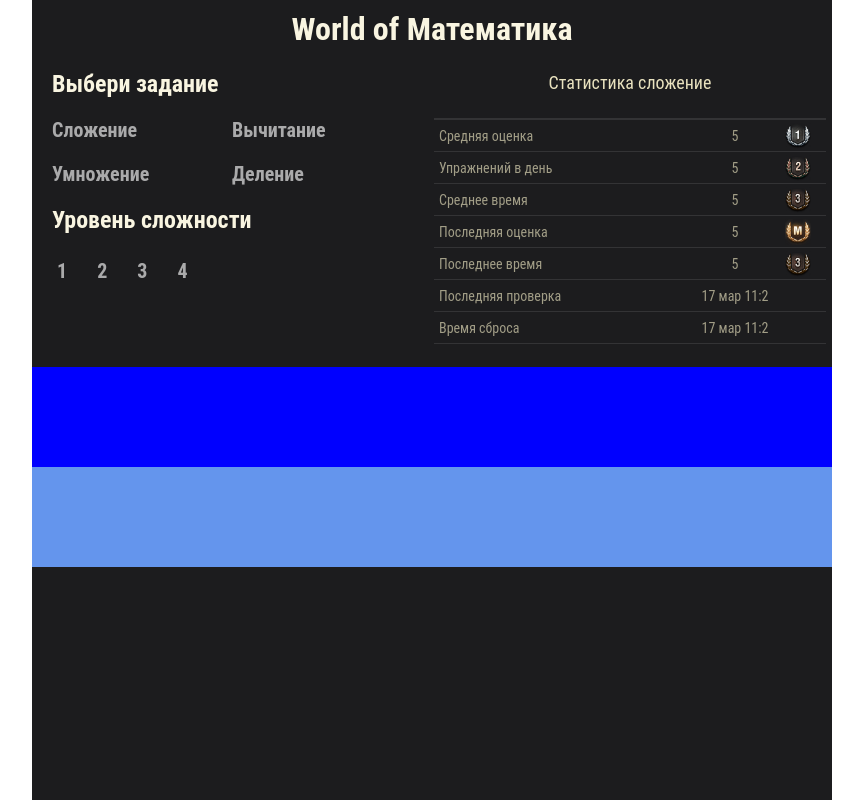
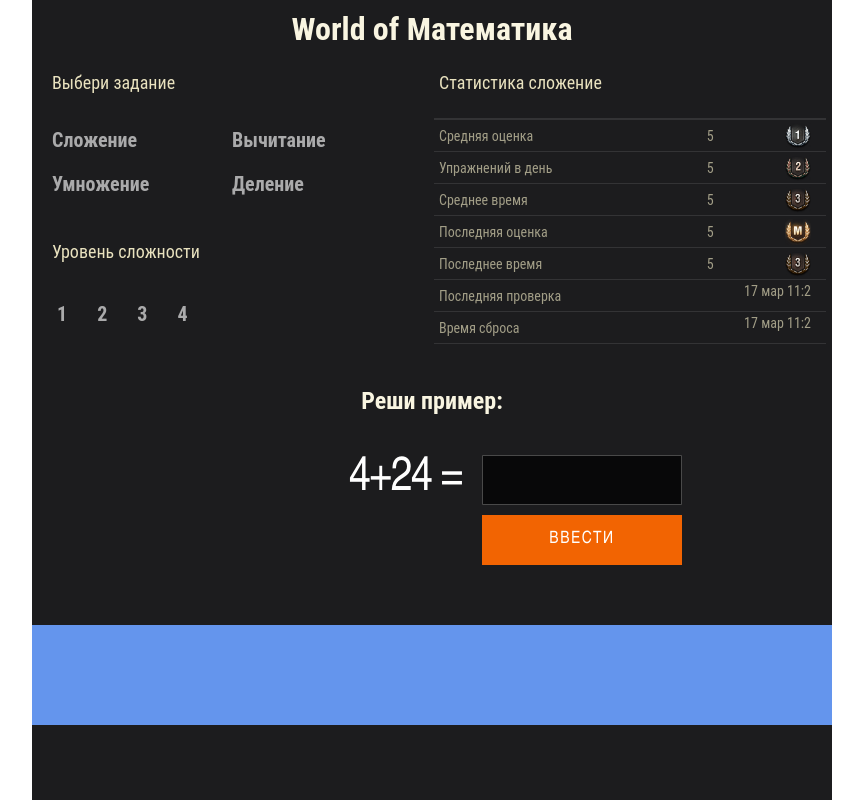
Before and after one commit to DenisDorogov/mathematics, a plain HTML site: page public/index.html in a window 1280 px wide. Shown: the whole page, without its empty margins (208-1071 px from the left). Drawn offline with Linux system fonts and the light colour scheme.

Commit message:
Fill block-question. Edited styles. Not complited. Need center the content

```diff
--- a/public/css/style.css
+++ b/public/css/style.css
@@ -10,7 +10,7 @@
 
 .container {
     max-width: 800px;
-    height: 100vh;
+    min-height: 100vh;
     margin: 0px auto;
     background-color: #1C1C1E;
     font-family: "Roboto Condensed","Arial Narrow",Arial,sans-serif;
@@ -21,6 +21,7 @@ header {
     text-align: center;
     height: 50px;
     padding-top: 10px;
+    min-width: 400px;
 }
 
 .block-choice {
@@ -44,6 +45,11 @@ header {
 
 .choice h2 {
     margin: 10px;
+    font-size: 18px;
+    font-weight: 400;
+    line-height: 25px;
+    color: #e9e2bf;
+    margin: 10px 10px 23px;
 }
 
 .choice-course {
@@ -54,8 +60,8 @@ header {
     flex-wrap: wrap;
 }
 
-.choice-course-row {
-    /* margin-left: 10px; */
+.choice-course-row:nth-child(3) {
+    margin-bottom: 23px;
 }
 
 .choice-course li {
@@ -165,7 +171,7 @@ header {
     /* min-width: 400px; */
     min-height: 200px;
     background-color: #1C1C1E;
-    text-align: center;
+    /* text-align: center; */
 }
 
 .statistic h2 {
@@ -173,7 +179,7 @@ header {
     font-weight: 400;
     line-height: 25px;
     color: #e9e2bf;
-    margin: 10px auto 23px;
+    margin: 10px 5px 23px;
 }
 
 .statistic ul {
@@ -213,7 +219,8 @@ header {
 }
 
 .statistic ul li span:nth-child(2) {
-    min-width: 80px;
+    min-width: 40px;
+    margin-right: 10%;
 }
 
 .statistic ul li span:nth-child(3) {
@@ -243,9 +250,101 @@ header {
 
 
 .block-question {
-    background-color: blue;
+    padding: 20px 10%;
     min-height: 100px;
+    text-align: center;
+    display: flex;
+    flex-direction: column;
+    justify-content: center;
+    margin: 0 auto;
 }
+
+.question {
+    display: flex;
+    flex-wrap: wrap;
+    margin: 40px auto;
+    max-width: 500px;
+    justify-content: flex-end;
+    /* padding-right: 10%; */
+}
+
+.question-text {
+    font-family: "WarheliosBold_Web","Arial Narrow",Tahoma,arial,sans-serif;
+    color: #fff;
+    font-size: 48px;
+    line-height: 50px;
+    font-weight: normal;
+    letter-spacing: -1.6px;
+    text-transform: uppercase;
+
+    margin-right: 20px;
+}
+
+.question-input {
+    height: 50px;
+    font-size: 17px;
+    text-align: center;
+    text-transform: uppercase;
+
+    font-family: "WarheliosRegular_Web","Arial Narrow",Tahoma,arial,sans-serif;
+    background: rgba(0,0,0,0.7);
+    border: solid 1px rgba(102,102,102,0.7);
+    border-radius: 1px;
+    box-sizing: border-box;
+    color: #666;
+    font-size: 48px;
+    line-height: 48px;
+    height: 50px;
+    width: 30%;
+    min-width: 200px;
+    padding: 12px 20px;
+    opacity: 1;
+    transition: background-color .2s,border-color .2s,color .2s;
+
+    margin-bottom: 10px;
+}
+
+.question-button {
+    font-family: WarheliosBold_Web,Arial Narrow,Tahoma,arial,sans-serif;
+    background-color: #f26402;
+    border: none;
+    color: #fff;
+    cursor: pointer;
+    display: inline-block;
+    box-sizing: border-box;
+    padding: 0 27px;
+    height: 35px;
+    position: relative;
+    font-size: 13px;
+    line-height: 35px;
+    text-align: center;
+    vertical-align: middle;
+    letter-spacing: 1.5px;
+    text-transform: uppercase;
+    transition: color .2s,width .2s,font-size .2s,background-color .2s;
+
+    padding: 0 46px;
+    height: 50px;
+    font: 17px WarheliosBold_Web,Arial Narrow,Tahoma,arial,sans-serif;
+    line-height: 50px;
+    width: 200px;
+    margin-left: 10px;
+}
+
+.question-button:hover {
+    background-color: #f78c03;
+    color: #fff;
+    text-decoration: none;
+}
+
+.question-button:active {
+    -webkit-animation-name: enter;
+    animation-name: enter;
+    -webkit-animation-duration: .2s;
+    animation-duration: .2s;
+}
+
+
 
 .close {
     display: none;
@@ -264,18 +363,28 @@ header {
 
 } */
 
-@media screen and (max-width: 600px) {
+@media ( max-width: 600px ) {
     .choice {
-
-        width: 100vw;
-        min-width: 360px;
+        width: 100%;
+        /* min-width: 360px; */
         display: flex;
         justify-content: center;
         flex-direction: column;
     }
 
     .statistic {
-        width: 100vw;
-        min-width: 360px;
+        width: 100%;
+        /* min-width: 360px; */
     }
 }
+
+@keyframes enter {
+    0% {
+        transform: scale(1);
+    }
+    50% {
+        transform: scale(.98);
+    }
+    100% {
+        transform: scale(1);
+}
--- a/public/index.html
+++ b/public/index.html
@@ -107,20 +107,27 @@
                     </li>
                     <li>
                         <span>Последняя проверка</span>
+                        <span></span>
                         <span>17 мар 11:2</span>
-                        <span></span>
                     </li>
                     <li>
                         <span>Время сброса</span>
+                        <span></span>
                         <span>17 мар 11:2</span>
-                        <span></span>
                     </li>
                 </ul>
 
 
             </div>
         </section>
-        <section class="block-question"></section>
+        <section class="block-question">
+            <h2>Реши пример:</h2>
+            <form action="" class="question">
+                <div class="question-text">4+24 = </div>
+                <input type="text" class="question-input"></input>
+                <div class="question-button">Ввести</div>
+            </form>
+        </section>
         <section class="block-list"></section>
     </div>
 
```
